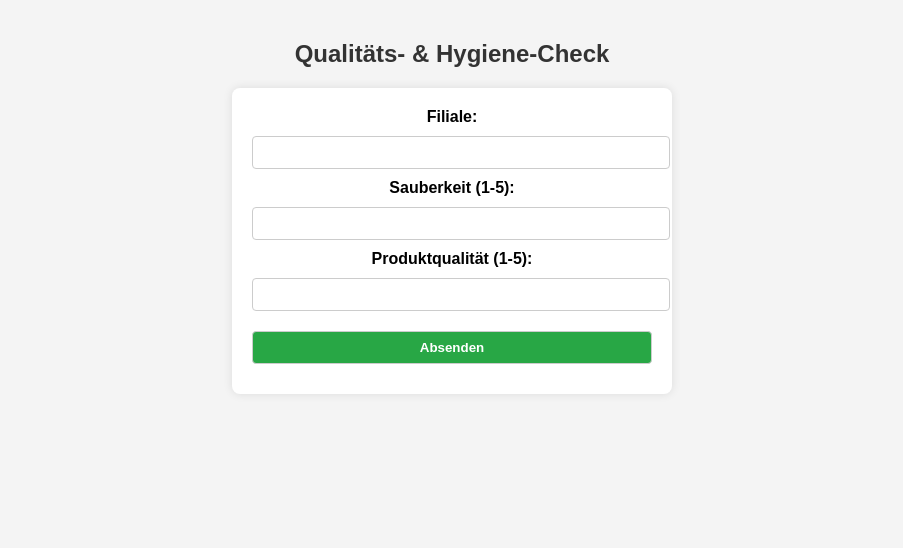
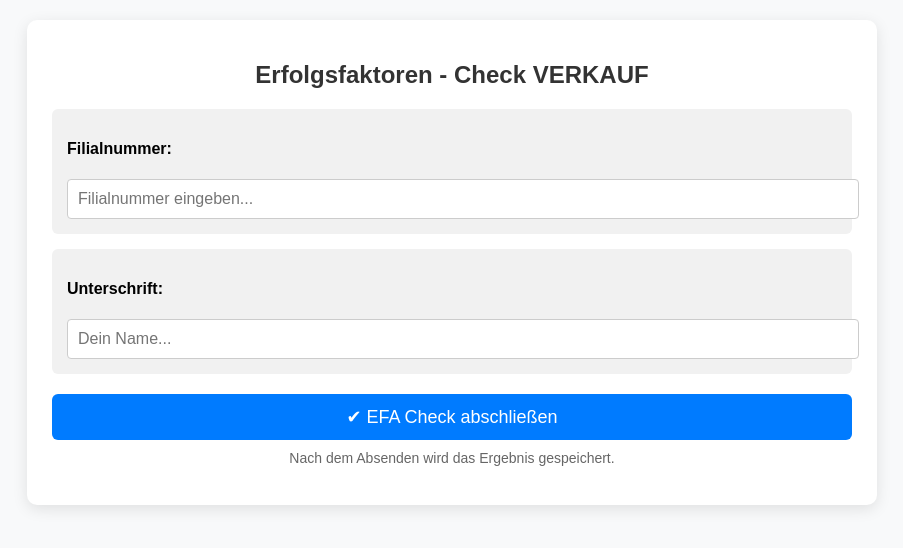
Before and after one commit to nTekin-coder/NTCHECKS, a Flask app: template templates/survey.html in a window 1280 px wide. Shown: the top 548 px of the page, without its empty margins (188-1091 px from the left). Run offline with Flask 3, Linux system fonts and the light colour scheme; the template is opened without the code that fills it, so the values that code supplies are empty.

Commit message:
Erster Upload: EFA CHECKS Umfrage

```diff
--- a/app.py
+++ b/app.py
@@ -1,74 +1,68 @@
-from flask import Flask, render_template, request, redirect, url_for, session, send_file
+from flask import Flask, render_template, request, redirect, url_for
 import pandas as pd
-import os
+import datetime
 
 app = Flask(__name__)
-app.secret_key = "geheimespasswort"  # Geheimschlüssel für die Session
 
-data_file = "survey_results.xlsx"
+# **Hier sind jetzt ALLE 22 Fragen korrekt**
+questions = [
+    {"text": "Plunder- & Gebäckvitrine: A-Fläche richtig bestückt?", "points": [40, 27, 13, 0]},
+    {"text": "Brotregal: A-Fläche richtig bestückt?", "points": [40, 27, 13, 0]},
+    {"text": "Kühlvitrine (Kondi & Snack): Farb- und Formenspiel, tageszeitliche Präsentation?", "points": [40, 27, 13, 0]},
+    {"text": "Handelswaren & HW-Kühlregal: lt. Vorgabe befüllt, ohne Kartons, Etiketten lesbar?", "points": [20, 13, 7, 0]},
+    {"text": "Produkte entsprechen vorgegebener Geier-Qualität?", "points": [50, 33, 17, 0]},
+    {"text": "Ladenbackliste wird korrekt geführt?", "points": [40, 27, 13, 0]},
+    {"text": "Frische ist gegeben (Semmel & Salzstangerl nicht älter als 4 Stunden)?", "points": [50, 33, 17, 0]},
+    {"text": "Menge und Auswahl sind angemessen für die Uhrzeit?", "points": [50, 33, 17, 0]},
+    {"text": "Snacks sehen frisch und unwiderstehlich aus?", "points": [50, 33, 17, 0]},
+    {"text": "Kaffeekultur wird systemgetreu gelebt?", "points": [60, 40, 20, 0]},
+    {"text": "Begrüßung findet statt?", "points": [30, 20, 10, 0]},
+    {"text": "W-Fragen werden benutzt?", "points": [40, 27, 13, 0]},
+    {"text": "Haben Sie eine GEIER-Karte gefragt?", "points": [20, 13, 7, 0]},
+    {"text": "Kassiervorgaben werden eingehalten?", "points": [20, 13, 7, 0]},
+    {"text": "Herzliche Verabschiedung findet statt?", "points": [40, 27, 33, 0]},
+    {"text": "Es wird aktiv, herzlich, kompetent und flott verkauft", "points": [30, 20, 10, 0]},
+    {"text": "Hat der Kunde Vorrang (ab 2 wartenden Kunden, Kollegin rufen)?", "points": [30, 20, 10, 0]},
+    {"text": "Hygienisches Arbeiten (Gebäckzange, Brotsackerl, Handschuhe)?", "points": [80, 53, 27, 0]},
+    {"text": "Berufskleidung sauber & vollständig?", "points": [50, 33, 17, 0]},
+    {"text": "Außen: Eindruck für Grundordnung und Sauberkeit tadellos?", "points": [60, 40, 20, 0]},
+    {"text": "Innen: Eindruck für Grundordnung und Sauberkeit tadellos?", "points": [80, 53, 27, 0]},
+    {"text": "Preisauszeichnung vollständig & korrekt, Plakate ordentlich platziert?", "points": [60, 40, 20, 0]},
+    {"text": "Bemerkungen (Freitext)", "type": "text"},
+]
 
-# Login-Daten für Gebietsleiter
-USER_CREDENTIALS = {
-    "gebietsleiter": "passwort123"
-}
+@app.route("/", methods=["GET", "POST"])
+def survey():
+    if request.method == "POST":
+        filialnummer = request.form.get("filialnummer")
+        unterschrift = request.form.get("unterschrift")
 
-@app.route('/')
-def home():
-    if "user" in session:
-        return f"Willkommen {session['user']}! <a href='/survey'>Zur Umfrage</a> | <a href='/download'>Ergebnisse</a> | <a href='/logout'>Logout</a>"
-    return "Willkommen zu NTCHECKS! <a href='/login'>Login</a>"
+        gesamtpunkte = sum(int(request.form.get(f"q{i}", 0)) for i, q in enumerate(questions) if "points" in q)
 
-@app.route('/login', methods=['GET', 'POST'])
-def login():
-    if request.method == 'POST':
-        username = request.form['username']
-        password = request.form['password']
+        data = {
+            "Monat": datetime.date.today().strftime("%Y-%m"),
+            "Filialnummer": filialnummer,
+            "Ergebnis": gesamtpunkte
+        }
 
-        if username in USER_CREDENTIALS and USER_CREDENTIALS[username] == password:
-            session["user"] = username
-            return redirect(url_for('survey'))  # Nutzer zur Umfrage weiterleiten
-        else:
-            return "Falsche Login-Daten! <a href='/login'>Erneut versuchen</a>"
+        df = pd.DataFrame([data])
+        excel_datei = "Umfrage_Ergebnisse.xlsx"
 
-    return render_template("login.html")
+        try:
+            existing_df = pd.read_excel(excel_datei)
+            df = pd.concat([existing_df, df], ignore_index=True)
+        except FileNotFoundError:
+            pass
 
-@app.route('/logout')
-def logout():
-    session.pop("user", None)
-    return redirect(url_for('home'))
+        df.to_excel(excel_datei, index=False)
 
-@app.route('/survey', methods=['GET', 'POST'])
-def survey():
-    if "user" not in session:
-        return redirect(url_for('login'))
+        return redirect(url_for("thank_you"))
 
-    if request.method == 'POST':
-        filiale = request.form['filiale']
-        sauberkeit = request.form['sauberkeit']
-        produktqualität = request.form['produktqualität']
+    return render_template("survey.html", questions=questions)
 
-        new_data = pd.DataFrame([[filiale, sauberkeit, produktqualität]],
-                                columns=["Filiale", "Sauberkeit", "Produktqualität"])
+@app.route("/thank-you")
+def thank_you():
+    return "<h2>Danke für die Teilnahme!</h2> <a href='/'>Neue Umfrage starten</a>"
 
-        if os.path.exists(data_file):
-            existing_data = pd.read_excel(data_file)
-            new_data = pd.concat([existing_data, new_data], ignore_index=True)
-
-        new_data.to_excel(data_file, index=False)
-
-        return render_template("thank_you.html")  # Nach Absenden zur Bestätigungsseite weiterleiten
-
-    return render_template("survey.html")
-
-@app.route('/download')
-def download():
-    if os.path.exists(data_file):
-        return send_file(data_file, as_attachment=True)
-    else:
-        return "Keine Ergebnisse vorhanden."
-
-import os
-
-if __name__ == '__main__':
-    port = int(os.environ.get('PORT', 10000))
-    app.run(host='0.0.0.0', port=port)
+if __name__ == "__main__":
+    app.run(debug=True)
--- a/templates/survey.html
+++ b/templates/survey.html
@@ -3,59 +3,130 @@
 <head>
     <meta charset="UTF-8">
     <meta name="viewport" content="width=device-width, initial-scale=1.0">
-    <title>NTCHECKS Umfrage</title>
+    <title>Erfolgsfaktoren - Check VERKAUF</title>
     <style>
         body {
             font-family: Arial, sans-serif;
-            margin: 40px;
+            background-color: #f8f9fa;
+            margin: 0;
+            padding: 20px;
+        }
+        .container {
+            max-width: 800px;
+            background: white;
+            padding: 25px;
+            margin: auto;
+            border-radius: 10px;
+            box-shadow: 0px 4px 15px rgba(0, 0, 0, 0.1);
+        }
+        h1 {
             text-align: center;
-            background-color: #f4f4f4;
+            color: #333;
+            font-size: 24px;
+            margin-bottom: 20px;
         }
-        h2 {
-            color: #333;
+        .question {
+            margin-bottom: 15px;
+            padding: 15px;
+            background: #f1f1f1;
+            border-radius: 6px;
+            font-size: 16px;
         }
-        form {
-            background: white;
-            padding: 20px;
-            border-radius: 8px;
-            box-shadow: 0px 0px 10px rgba(0, 0, 0, 0.1);
-            max-width: 400px;
-            margin: auto;
+        .choices {
+            display: flex;
+            flex-wrap: wrap;
+            gap: 10px;
+            margin-top: 10px;
         }
         label {
-            font-weight: bold;
+            background: white;
+            padding: 10px;
+            border-radius: 5px;
+            box-shadow: 0px 2px 5px rgba(0, 0, 0, 0.1);
+            display: flex;
+            align-items: center;
+            gap: 8px;
+            cursor: pointer;
+            transition: 0.3s;
         }
-        input {
-            width: 100%;
-            padding: 8px;
-            margin: 10px 0;
+        label:hover {
+            background: #e9ecef;
+        }
+        input[type="radio"] {
+            accent-color: #007bff;
+            transform: scale(1.3);
+        }
+        input[type="text"] {
+            margin-top: 5px;
+            padding: 10px;
             border: 1px solid #ccc;
             border-radius: 4px;
+            width: 100%;
+            font-size: 16px;
         }
-        input[type="submit"] {
-            background-color: #28a745;
+        .submit-button {
+            display: block;
+            width: 100%;
+            background: #007bff;
             color: white;
-            font-weight: bold;
+            padding: 12px;
+            border: none;
+            border-radius: 6px;
+            font-size: 18px;
             cursor: pointer;
+            margin-top: 20px;
+            transition: 0.3s;
         }
-        input[type="submit"]:hover {
-            background-color: #218838;
+        .submit-button:hover {
+            background: #0056b3;
+        }
+        .info-text {
+            text-align: center;
+            font-size: 14px;
+            color: #666;
+            margin-top: 10px;
         }
     </style>
 </head>
 <body>
-    <h2>Qualitäts- & Hygiene-Check</h2>
-    <form method="post">
-        <label>Filiale:</label><br>
-        <input type="text" name="filiale" required><br>
 
-        <label>Sauberkeit (1-5):</label><br>
-        <input type="number" name="sauberkeit" min="1" max="5" required><br>
+    <div class="container">
+        <h1>Erfolgsfaktoren - Check VERKAUF</h1>
 
-        <label>Produktqualität (1-5):</label><br>
-        <input type="number" name="produktqualität" min="1" max="5" required><br>
+        <form method="post">
+            <!-- Filialnummer Eingabe -->
+            <div class="question">
+                <p><strong>Filialnummer:</strong></p>
+                <input type="text" name="filialnummer" placeholder="Filialnummer eingeben..." required>
+            </div>
 
-        <input type="submit" value="Absenden">
-    </form>
+            {% for q in questions %}
+                <div class="question">
+                    <p><strong>{{ q.text }}</strong></p>
+                    {% if q.get("type") == "text" %}
+                        <input type="text" name="q{{ loop.index0 }}" placeholder="Antwort eingeben..." required>
+                    {% else %}
+                        <div class="choices">
+                            {% for p in q.points %}
+                                <label>
+                                    <input type="radio" name="q{{ loop.index0 }}" value="{{ p }}" required>
+                                    {{ p }} Punkte
+                                </label>
+                            {% endfor %}
+                        </div>
+                    {% endif %}
+                </div>
+            {% endfor %}
+
+            <div class="question">
+                <p><strong>Unterschrift:</strong></p>
+                <input type="text" name="unterschrift" placeholder="Dein Name..." required>
+            </div>
+
+            <button type="submit" class="submit-button">✔ EFA Check abschließen</button>
+            <p class="info-text">Nach dem Absenden wird das Ergebnis gespeichert.</p>
+        </form>
+    </div>
+
 </body>
 </html>
```
Also changed, not shown: requirements.txt (+4 -20 lines), 2 other files.
